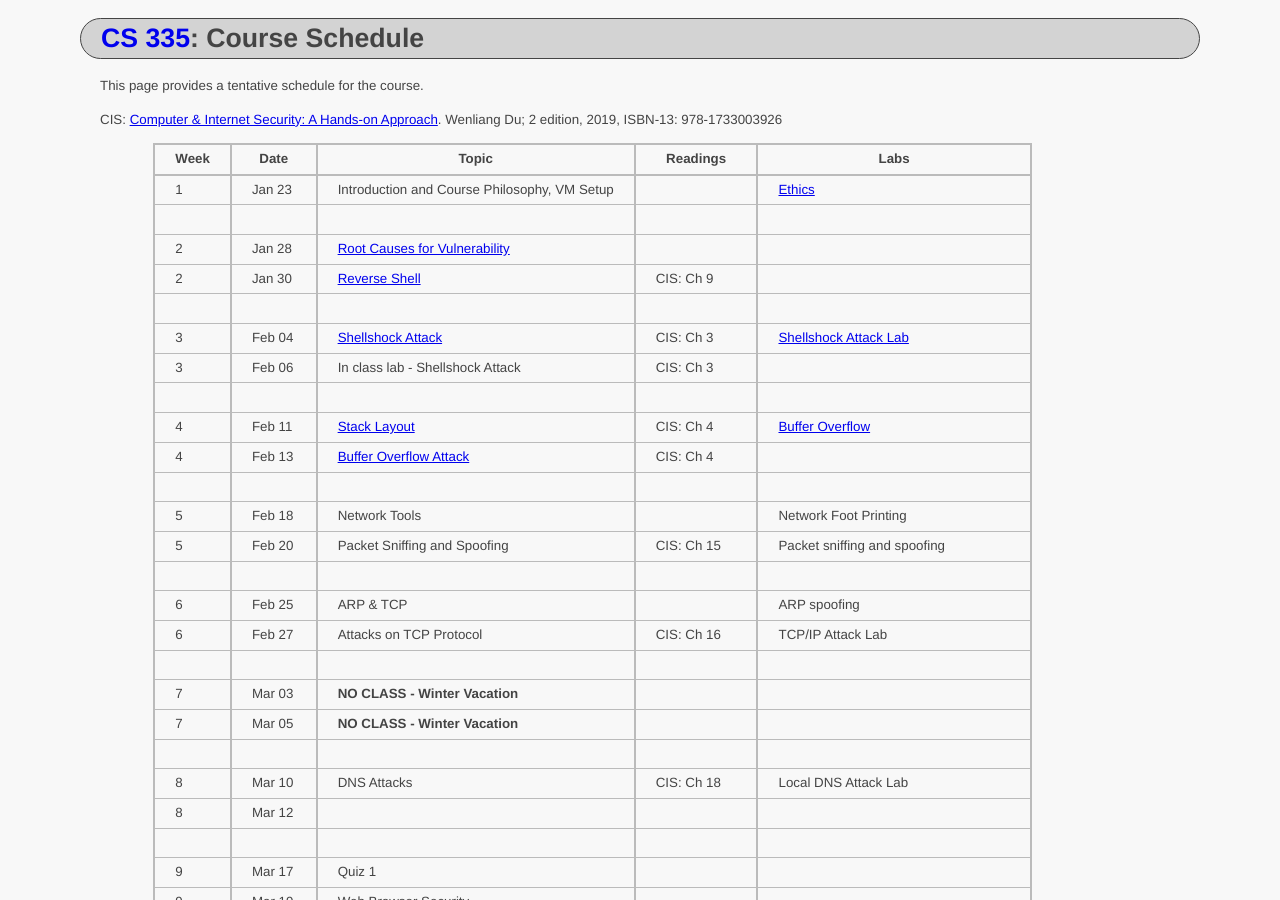
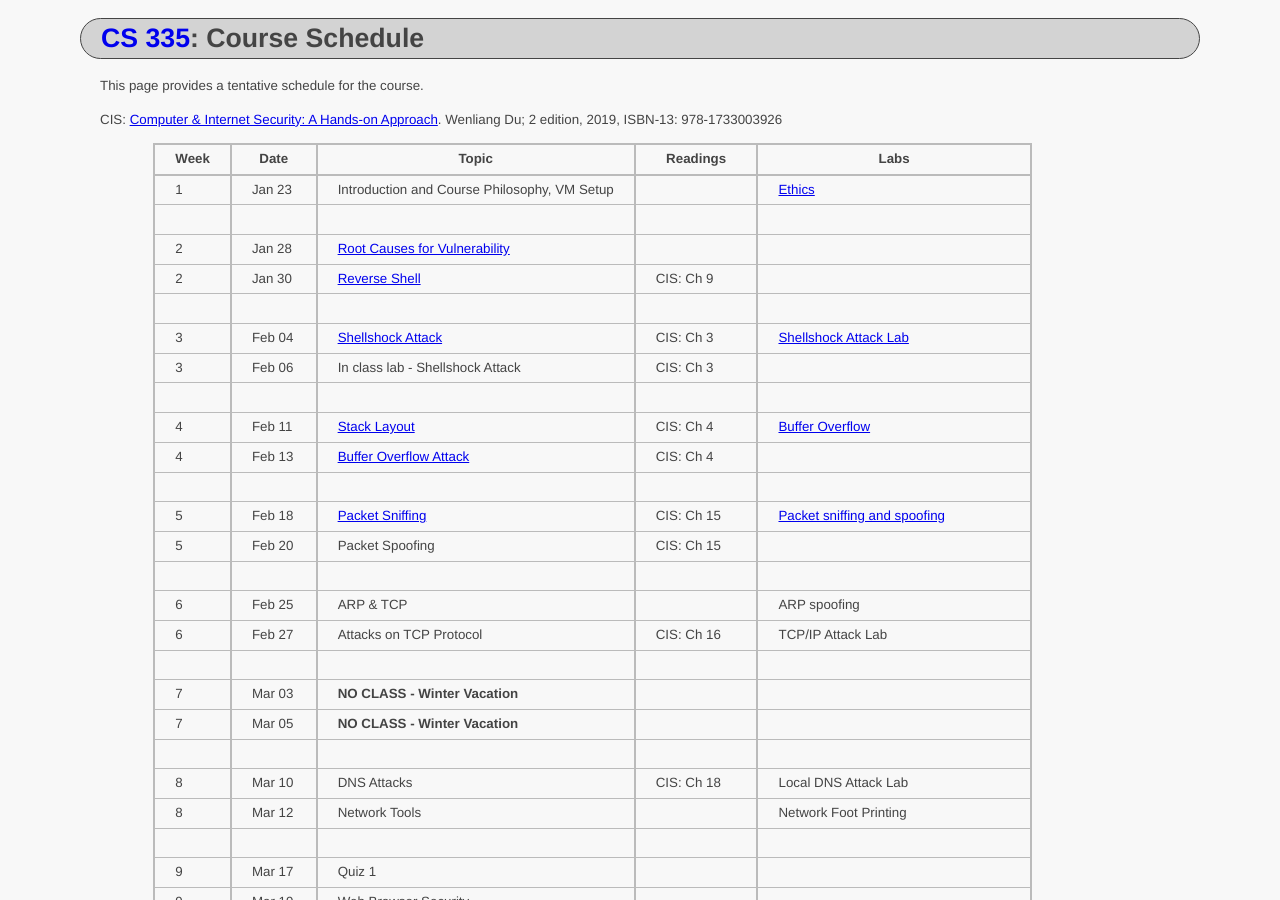
Before and after one commit to ycpcs/cs335-spring2020, a Jekyll site: the page built from schedule/index.md, in a window 1280 px wide and 900 px high. Built offline with Jekyll 4.4.1, drawn with Linux system fonts in a browser that asks for light colours.

Commit message:
Ass slides and lab

```diff
--- a/schedule/index.md
+++ b/schedule/index.md
@@ -20,8 +20,8 @@ CIS: <a href="https://www.amazon.com/Computer-Internet-Security-Hands-Approach/d
 > 4 | Feb 11 | [Stack Layout](../slides/04_Buffer_Overflow.pdf) | CIS: Ch 4 | [Buffer Overflow](../labs/buffer_overflow.html)
 > 4 | Feb 13 | [Buffer Overflow Attack](../slides/04_Buffer_Overflow.pdf) | CIS: Ch 4 |
 > | | | |
-> 5 | Feb 18 | Network Tools | | Network Foot Printing
-> 5 | Feb 20 | Packet Sniffing and Spoofing  | CIS: Ch 15 | Packet sniffing and spoofing
+> 5 | Feb 18 | [Packet Sniffing](..slides\15_Packet_Sniffing_Spoofing.pdf) | CIS: Ch 15 | [Packet sniffing and spoofing](../labs/sniff_spoof.html)
+> 5 | Feb 20 | Packet Spoofing  | CIS: Ch 15 |
 > | | | |
 > 6 | Feb 25 | ARP & TCP | | ARP spoofing
 > 6 | Feb 27 | Attacks on TCP Protocol | CIS: Ch 16 | TCP/IP Attack Lab
```
Also changed, not shown: other parts of schedule/index.md (+1 -1 lines), index.md (+1 -0 lines), labs/index.md (+1 -0 lines), labs/sniff_spoof.md (added, +13 -0 lines), 2 other files.
